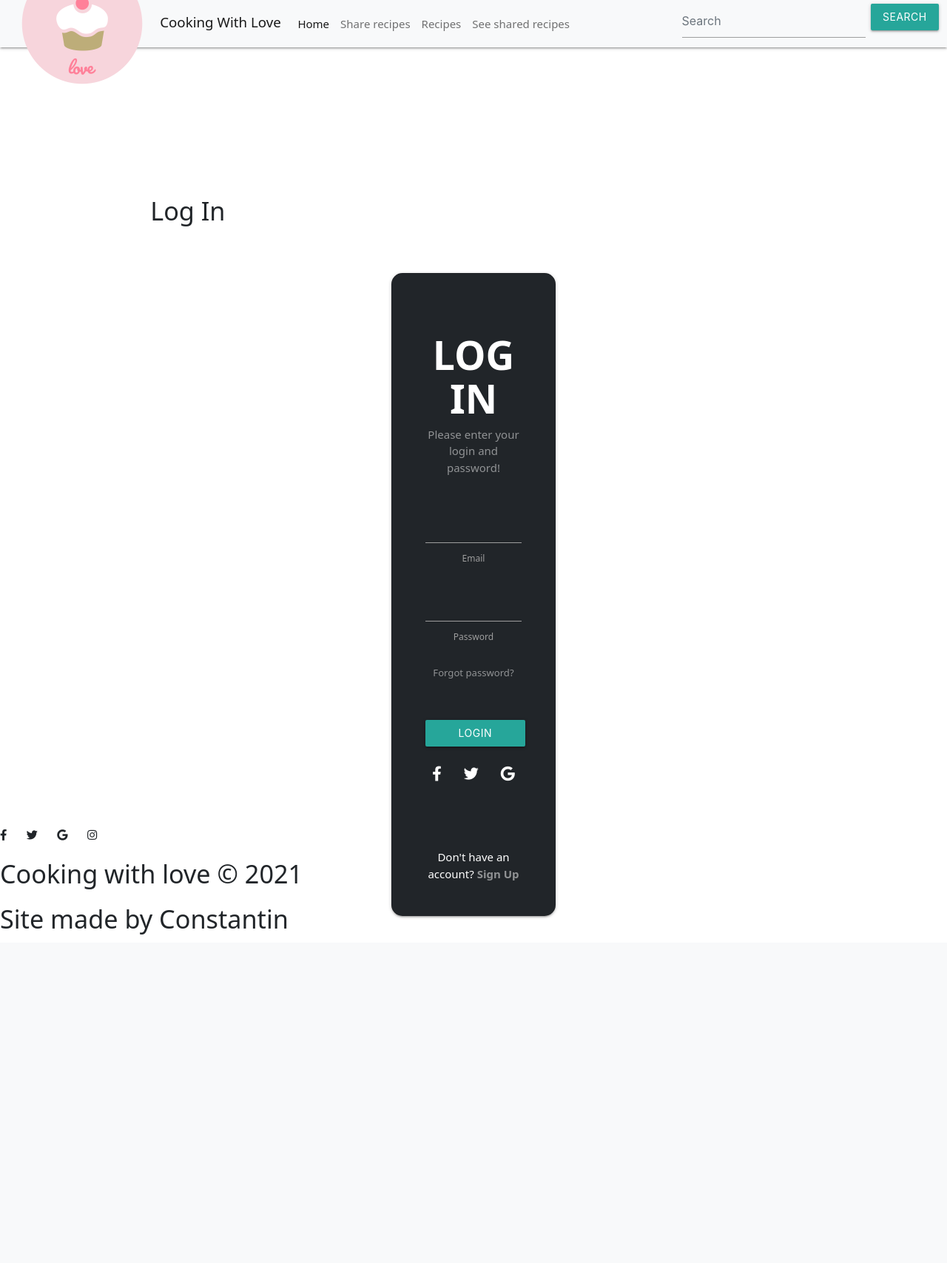
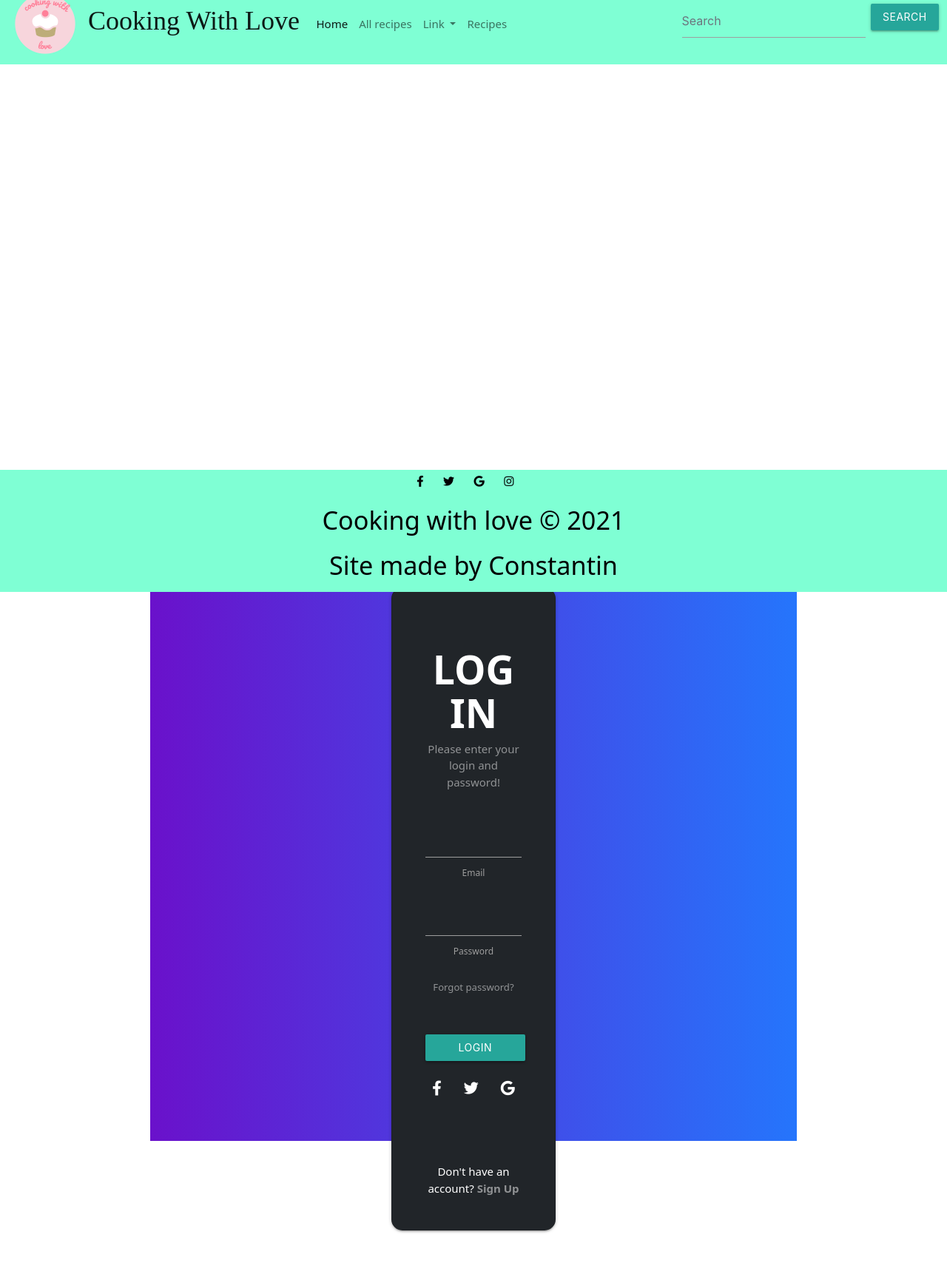
Before and after one commit to Code-Institute-Submissions/constantin2810-Cooking-With-Love--MS-3_JuneResub, a Python web app: template templates/login.html in a window 1280 px wide. Shown: the whole page at 74% size. Before the commit the page ends 1263 px from the top, so only its background shows below. Run offline with Jinja, Linux system fonts and the light colour scheme; the template is opened without the code that fills it, so the values that code supplies are empty.

Commit message:
commit adding styling for site

```diff
--- a/static/css/style.css
+++ b/static/css/style.css
@@ -0,0 +1,121 @@
+/* Navbar */
+
+
+.container-fluid {
+    background-color: aquamarine;
+}
+
+.container {
+    height: 100%;
+}
+
+.navbar-brand {
+    font-size: 2rem;
+}
+
+.navbar-brand img {
+    height: 100px;
+    width: 100px;
+}
+
+/* logo */
+
+.logo {
+    font-family: 'Times New Roman', Times, serif;
+    font-size: larger;
+}
+
+/* background-image styling*/
+
+body {
+    background-image: url(../static/images/cooking photo.jpg);
+    box-sizing: border-box;
+    background-repeat: no-repeat;
+    background-size: cover;
+    background-position: center center;
+    position: relative;
+    background-attachment: fixed;
+    margin-top: 0;
+}
+
+.jumbotron {
+    text-align: center;
+    background-color: transparent;
+    position: center;
+    padding-top: 180px;
+    padding-bottom: 200px;
+    padding-left: 200px;
+    padding-right: 200px;
+    box-shadow: inset;
+
+}
+
+.container text {
+    position: relative;
+    color: white;
+}
+
+#button {
+    text-align: center;
+    text-decoration: black;
+    margin-left: auto;
+    margin-right: auto;
+    width: 6em;
+    border: 2px solid;
+    background: white;
+    border-radius: 5px;
+
+
+}
+
+
+
+
+#icon {
+    color: white;
+}
+
+.footer {
+    text-align: center;
+    padding: 4px;
+    background-color: aquamarine;
+    color: black;
+    position: sticky;
+    bottom: 0;
+}
+
+/* credit for Log in form https://mdbootstrap.com/docs/standard/extended/login/? */
+
+.gradient-custom {
+    /* fallback for old browsers */
+    background: #6a11cb;
+
+    /* Chrome 10-25, Safari 5.1-6 */
+    background: -webkit-linear-gradient(to right, rgba(106, 17, 203, 1), rgba(37, 117, 252, 1));
+
+    /* W3C, IE 10+/ Edge, Firefox 16+, Chrome 26+, Opera 12+, Safari 7+ */
+    background: linear-gradient(to right, rgba(106, 17, 203, 1), rgba(37, 117, 252, 1))
+  }
+
+  /* credit  for styling register form https://mdbootstrap.com/docs/standard/extended/registration/*/
+
+  .gradient-custom-3 {
+    /* fallback for old browsers */
+    background: #84fab0;
+
+    /* Chrome 10-25, Safari 5.1-6 */
+    background: -webkit-linear-gradient(to right, rgba(132, 250, 176, 0.5), rgba(143, 211, 244, 0.5));
+
+    /* W3C, IE 10+/ Edge, Firefox 16+, Chrome 26+, Opera 12+, Safari 7+ */
+    background: linear-gradient(to right, rgba(132, 250, 176, 0.5), rgba(143, 211, 244, 0.5))
+  }
+  .gradient-custom-4 {
+    /* fallback for old browsers */
+    background: #84fab0;
+
+    /* Chrome 10-25, Safari 5.1-6 */
+    background: -webkit-linear-gradient(to right, rgba(132, 250, 176, 1), rgba(143, 211, 244, 1));
+
+    /* W3C, IE 10+/ Edge, Firefox 16+, Chrome 26+, Opera 12+, Safari 7+ */
+    background: linear-gradient(to right, rgba(132, 250, 176, 1), rgba(143, 211, 244, 1))
+  }
--- a/templates/base.html
+++ b/templates/base.html
@@ -37,8 +37,8 @@
 
     <nav class="navbar navbar-expand-lg navbar-light bg-light">
         <div class="container-fluid">
-          <a class="navbar-brand" href="index.html">
-            <img src="../images/logo cooking .png" alt="logo cooking with love">
+          <a class="navbar-brand" href="base.html">
+            <img src="../static/images/logo cooking .png" alt="logo cooking with love">
             <span class="logo">Cooking With Love</span>
           </a>
           <button class="navbar-toggler" type="button" data-bs-toggle="collapse" data-bs-target="#navbarSupportedContent" aria-controls="navbarSupportedContent" aria-expanded="false" aria-label="Toggle navigation">
@@ -47,17 +47,26 @@
           <div class="collapse navbar-collapse" id="navbarSupportedContent">
             <ul class="navbar-nav me-auto mb-2 mb-lg-0">
               <li class="nav-item">
-                <a class="nav-link active" aria-current="page" href="index.html">Home</a>
+                <a class="nav-link active" aria-current="page" href="base.html">Home</a>
               </li>
               <li class="nav-item">
-                <a class="nav-link" href="share-recipe.html">Share recipes</a>
+                <a class="nav-link" href="all-shared-recipe.html">All recipes</a>
               </li>
 
-                <li class="nav-item">
-                  <a class="nav-link" href="View-recipes.html" >Recipes</a>
-                </li>
+              <li class="nav-item dropdown">
+                <a class="nav-link dropdown-toggle" href="#" id="navbarScrollingDropdown" role="button" data-bs-toggle="dropdown" aria-expanded="false">
+                  Link
+                </a>
+                <ul class="dropdown-menu" aria-labelledby="navbarScrollingDropdown">
+                  <li><a class="dropdown-item" href="login.html">Log In</a></li>
+                  <li><a class="dropdown-item" href="register.html">Register</a></li>
+                  <li><hr class="dropdown-divider"></li>
+                  <li><a class="dropdown-item" href="share-recipe.html">Share recipes</a></li>
+                </ul>
+              </li>
+
               <li class="nav-item">
-                <a class="nav-link" href="shared.html" >See shared recipes</a>
+                <a class="nav-link" href="index.html" >Recipes</a>
               </li>
             </ul>
             <form class="d-flex">
```
